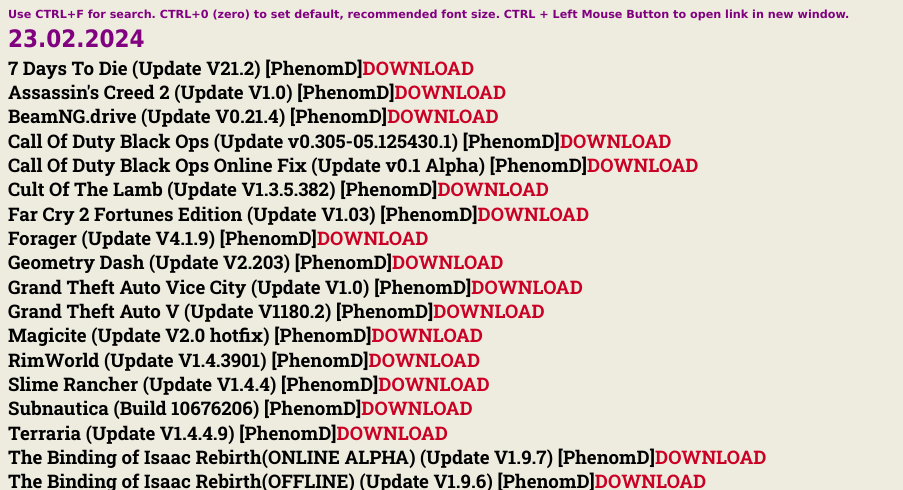
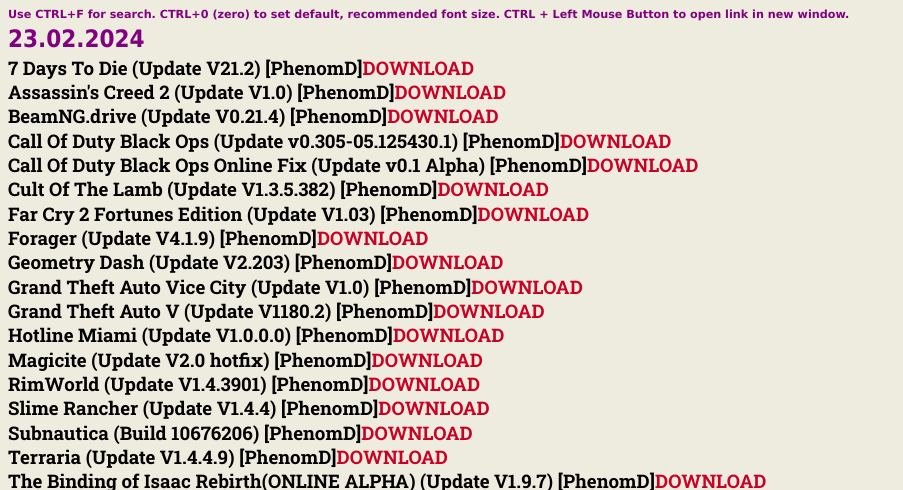
Before and after one commit to phenomd/phenomd.github.io, a plain HTML site: page index.html in a window 1280 px wide. Shown: the top 490 px of the page, without its empty margins (0-903 px from the left). Drawn offline with Linux system fonts and the light colour scheme.

Commit message:
Update index.html

```diff
--- a/index.html
+++ b/index.html
@@ -45,6 +45,7 @@ a.navigoLink {color:white} a.navigoLink {color:white} a.navigoLink:hover {color:
 <h3>Geometry Dash (Update V2.203) [PhenomD]<a href="https://www.mediafire.com/file/yconlvi45oqmqhp/Geometry_Dash%282.203%29.7z/file">DOWNLOAD</a></h3>
 <h3>Grand Theft Auto Vice City (Update V1.0) [PhenomD]<a href="https://www.mediafire.com/file/19tt5j0g8igw6m7/Grand_Theft_Auto_Vice_City_V1.0.7z/file">DOWNLOAD</a></h3>
 <h3>Grand Theft Auto V (Update V1180.2) [PhenomD]<a href="https://8p8yry-my.sharepoint.com/:u:/g/personal/wwwusad365e5_8p8yry_onmicrosoft_com/EZOSVHXGUUBHh_ulXwUQF04B3ieNWnRUtQVurA8TEBS_kg?download=1">DOWNLOAD</a></h3>
+<h3>Hotline Miami (Update V1.0.0.0) [PhenomD]<a href="https://www.mediafire.com/file/522a7l8g85w8rwt/hotline_miami.7z/file">DOWNLOAD</a></h3>
 <h3>Magicite (Update V2.0 hotfix) [PhenomD]<a href="https://www.mediafire.com/file/t18avsqwbs4optv/Magicite.7z/file">DOWNLOAD</a></h3>
 <h3>RimWorld (Update V1.4.3901) [PhenomD]<a href="https://www.mediafire.com/file/mstg6565a85mk9v/Rimworld.7z/file">DOWNLOAD</a></h3>
 <h3>Slime Rancher (Update V1.4.4) [PhenomD]<a href="https://www.mediafire.com/file/9aygptzk3uwalon/SlimeRancherOPD.7z/file">DOWNLOAD</a></h3>
```
